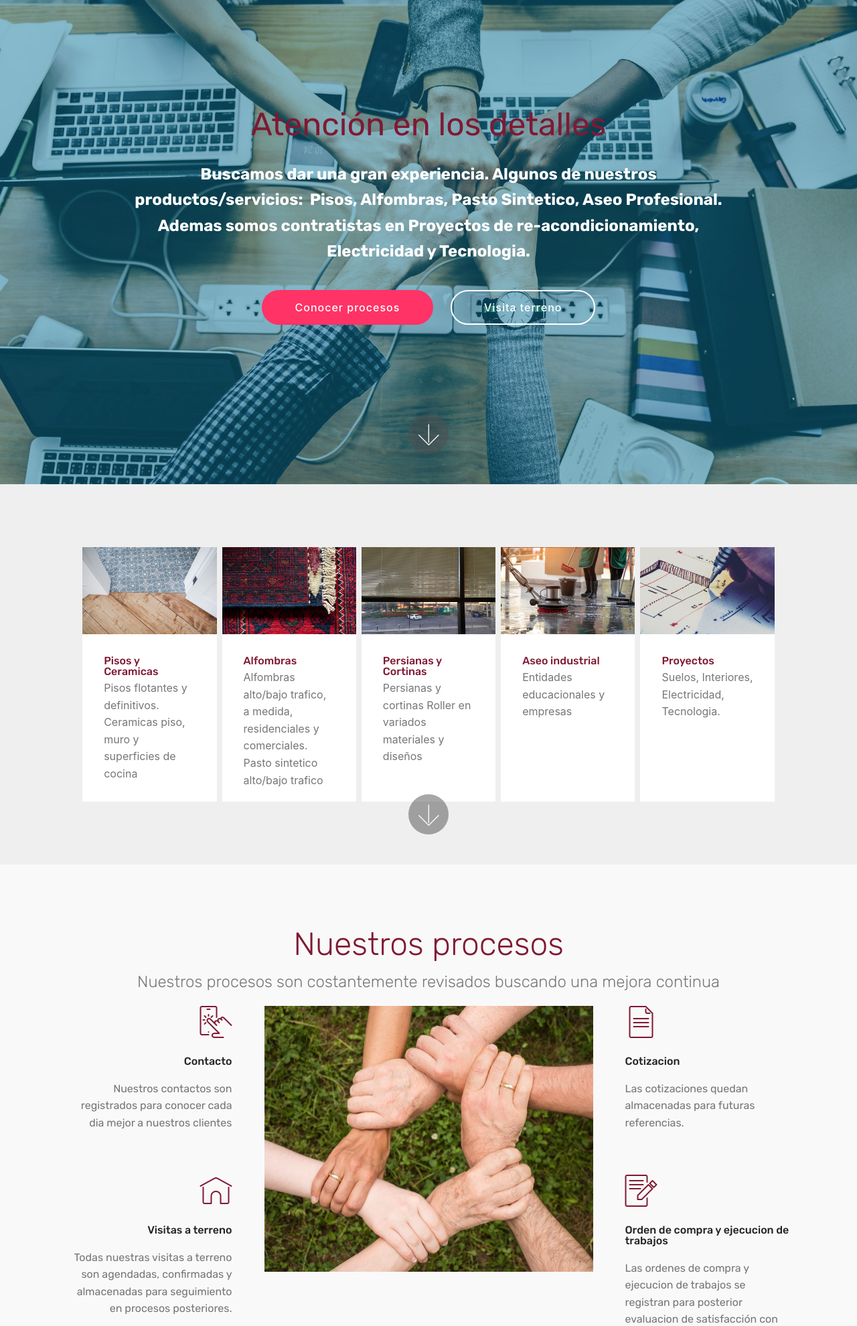
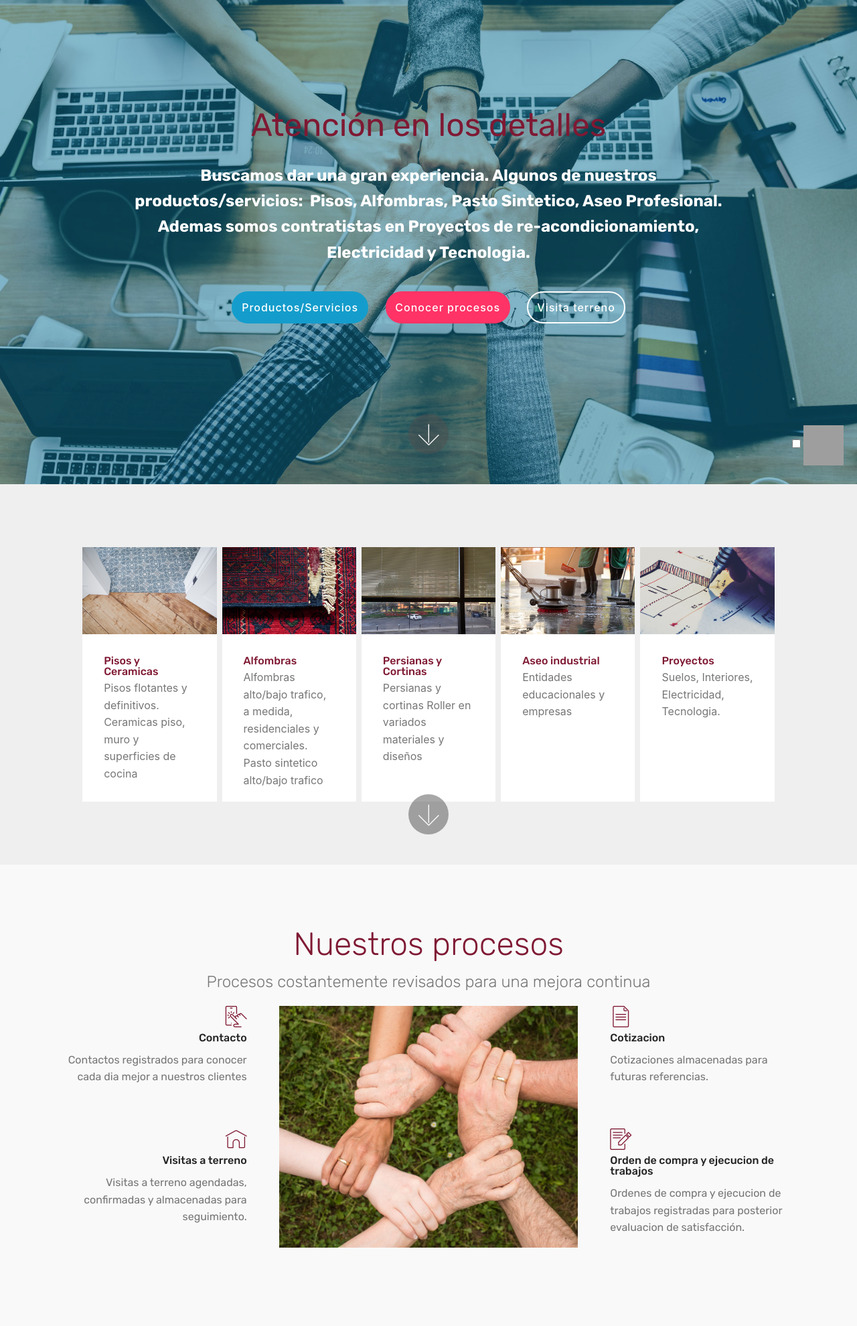
Before and after one commit to antonio-torres-castro/comercial-elroblev2, a PHP site: page / in a window 1280 px wide. Shown: the part 77-2057 px from the top of the page at 67% size. Run offline with PHP 8.4, Linux system fonts and the light colour scheme; some web fonts are replaced; grey boxes are pictures that could not be loaded.

Commit message:
whatsapp y agrego unas imagenes y despliego una de las nuevas

```diff
--- a/assets/mobirise/css/mbr-additional.css
+++ b/assets/mobirise/css/mbr-additional.css
@@ -99,6 +95,43 @@ body {
     line-height: calc(1.4 * (1.175rem + (1.5 - 1.175) * ((100vw - 20rem) / (48 - 20))));
   }
 }
+
+/* Ini: Style for WhatsApp */
+.whatsapp-menu {
+  position: fixed;
+  bottom: 20px;
+  right: 20px;
+  z-index: 100;
+}
+
+.wa_btn {
+  cursor: pointer;
+  display: inline-block;
+}
+
+.wa_options {
+  display: none;
+  flex-direction: column;
+  margin-bottom: 10px;
+}
+
+.wa_options a {
+  background: #25d366;
+  color: white;
+  padding: 10px;
+  margin: 5px 0;
+  border-radius: 8px;
+  text-align: center;
+  font-family: sans-serif;
+  text-decoration: none;
+  box-shadow: 0 2px 5px rgba(0, 0, 0, 0.3);
+}
+
+#wa_toggle:checked~.wa_options {
+  display: flex;
+}
+
+/* End: Style for WhatsApp */
 
 /* Buttons */
 .btn {
@@ -1754,7 +1787,7 @@ body {
 }
 
 .cid-terceraSeccionIndex .card-img span {
-  font-size: 48px;
+  font-size: 32px;
   color: #707070;
 }
 
@@ -1895,6 +1928,17 @@ body {
 
 .cid-indexSeccionAterrizaje H3 {
   color: #7f1933;
+}
+
+.cid-indexSeccionAterrizaje .btn {
+  padding: 0.9rem 0.8rem;
+  display: -webkit-inline-flex;
+  align-items: center;
+  -webkit-align-items: center;
+}
+
+.cid-indexSeccionAterrizaje .btn .mbr-iconfont {
+  font-size: 1rem;
 }
 
 /* fin:index.html */
--- a/index.html
+++ b/index.html
@@ -132,8 +132,7 @@
 
                     <p class="mbr-text pb-3 mbr-fonts-style display-5">
                         <strong>
-                            Buscamos dar una gran experiencia. Algunos de nuestros
-                            productos/servicios:
+                            Buscamos dar una gran experiencia. Algunos de nuestros productos/servicios:
                             &nbsp;</strong><strong>Pisos, Alfombras, Pasto Sintetico, Aseo Profesional.
                             <br>Ademas somos contratistas en Proyectos de re-acondicionamiento, Electricidad y
                             Tecnologia.
@@ -141,6 +140,9 @@
                     </p>
 
                     <div class="mbr-section-btn">
+                        <a class="btn btn-md btn-primary display-3" href="index.html#features17-d">
+                            Productos/Servicios
+                        </a>
                         <a class="btn btn-md btn-secondary display-3" href="index.html#features12-g">
                             Conocer procesos
                         </a>
@@ -275,20 +277,20 @@
             </h3>
 
             <h3 class="mbr-section-subtitle pb-1 mbr-fonts-style display-5">
-                Nuestros procesos son costantemente revisados buscando una mejora continua
+                Procesos costantemente revisados para una mejora continua
             </h3>
 
             <div class="media-container-row pt-2">
                 <div class="block-content align-right">
                     <div class="card pl-3 pr-3 pb-5">
                         <div class="mbr-card-img-title">
-                            <div class="card-img pb-3">
+                            <div class="card-img pb-1">
                                 <span class="mbr-iconfont mbri-touch"
                                     style="color: rgb(127, 25, 51); fill: rgb(127, 25, 51);">
                                 </span>
                             </div>
                             <div class="mbr-crt-title">
-                                <h4 class="card-title py-2 mbr-crt-title mbr-fonts-style display-7">
+                                <h4 class="card-title py-0 mbr-crt-title mbr-fonts-style display-7">
                                     Contacto
                                 </h4>
                             </div>
@@ -296,47 +298,46 @@
 
                         <div class="card-box">
                             <p class="mbr-text mbr-section-text mbr-fonts-style display-7">
-                                Nuestros contactos son registrados para conocer cada dia mejor a nuestros clientes
+                                Contactos registrados para conocer cada dia mejor a nuestros clientes
                             </p>
                         </div>
                     </div>
 
                     <div class="card pl-3 pr-3 pb-5">
                         <div class="mbr-card-img-title">
-                            <div class="card-img pb-3">
+                            <div class="card-img pb-1">
                                 <span class="mbr-iconfont mbri-home"
                                     style="color: rgb(127, 25, 51); fill: rgb(127, 25, 51);">
                                 </span>
                             </div>
                             <div class="mbr-crt-title">
-                                <h4 class="card-title py-2 mbr-crt-title mbr-fonts-style display-7">
+                                <h4 class="card-title py-0 mbr-crt-title mbr-fonts-style display-7">
                                     Visitas a terreno
                                 </h4>
                             </div>
                         </div>
                         <div class="card-box">
                             <p class="mbr-text mbr-section-text mbr-fonts-style display-7">
-                                Todas nuestras visitas a terreno son agendadas, confirmadas y almacenadas para
-                                seguimiento en procesos posteriores.
+                                Visitas a terreno agendadas, confirmadas y almacenadas para seguimiento.
                             </p>
                         </div>
                     </div>
                 </div>
 
-                <div class="mbr-figure" style="width: 50%;">
+                <div class="mbr-figure" style="width: 46%;">
                     <img src="assets/images/mbr-982x795.jpg" alt="Pisos flotantes" title="">
                 </div>
 
                 <div class="block-content align-left  ">
                     <div class="card pl-3 pr-3 pb-5">
                         <div class="mbr-card-img-title">
-                            <div class="card-img pb-3">
+                            <div class="card-img pb-1">
                                 <span class="mbr-iconfont mbri-file"
                                     style="color: rgb(127, 25, 51); fill: rgb(127, 25, 51);">
                                 </span>
                             </div>
                             <div class="mbr-crt-title">
-                                <h4 class="card-title py-2 mbr-crt-title mbr-fonts-style display-7">
+                                <h4 class="card-title py-0 mbr-crt-title mbr-fonts-style display-7">
                                     Cotizacion
                                 </h4>
                             </div>
@@ -344,28 +345,28 @@
 
                         <div class="card-box">
                             <p class="mbr-text mbr-section-text mbr-fonts-style display-7">
-                                Las cotizaciones quedan almacenadas para futuras referencias.
+                                Cotizaciones almacenadas para futuras referencias.
                             </p>
                         </div>
                     </div>
 
                     <div class="card pl-3 pr-3 pb-5">
                         <div class="mbr-card-img-title">
-                            <div class="card-img pb-3">
+                            <div class="card-img pb-1">
                                 <span class="mbr-iconfont mbri-edit"
                                     style="color: rgb(127, 25, 51); fill: rgb(127, 25, 51);">
                                 </span>
                             </div>
                             <div class="mbr-crt-title">
-                                <h4 class="card-title py-2 mbr-crt-title mbr-fonts-style display-7">
+                                <h4 class="card-title py-0 mbr-crt-title mbr-fonts-style display-7">
                                     Orden de compra y ejecucion de trabajos
                                 </h4>
                             </div>
                         </div>
                         <div class="card-box">
                             <p class="mbr-text mbr-section-text mbr-fonts-style display-7">
-                                Las ordenes de compra y ejecucion de trabajos se registran para
-                                posterior evaluacion de satisfacción con nuestros clientes
+                                Ordenes de compra y ejecucion de trabajos registradas para posterior evaluacion de
+                                satisfacción.
                             </p>
                         </div>
                     </div>
@@ -462,6 +463,17 @@
         </div>
     </section>
 
+    <div class="whatsapp-menu">
+        <input type="checkbox" id="wa_toggle">
+        <label for="wa_toggle" class="wa_btn">
+            <img src="https://upload.wikimedia.org/wikipedia/commons/5/5e/WhatsApp_icon.png" width="60" height="60">
+        </label>
+        <div class="wa_options">
+            <a href="https://wa.me/56962163497?text=Hola%20Ventas" target="_blank">Ventas</a>
+            <a href="https://wa.me/56957262208?text=Hola%20Soporte" target="_blank">Soporte</a>
+        </div>
+    </div>
+
     <script src="assets/web/assets/jquery/jquery.min.js"></script>
 
     <script src="assets/popper/popper.min.js"></script>
```
Also changed, not shown: other parts of assets/mobirise/css/mbr-additional.css (+0 -53 lines), aseo.html (+13 -2 lines), cortinas.html (+11 -0 lines), empresa.html (+11 -0 lines), proyectos.html (+11 -0 lines), servicios.html (+11 -0 lines), suelos.html (+11 -0 lines), assets/images/AseoSalaColegio1.jpg (added), assets/images/AseoSalaColegio2.jpg (added), assets/images/AseoSalaColegio3.jpg (added).
